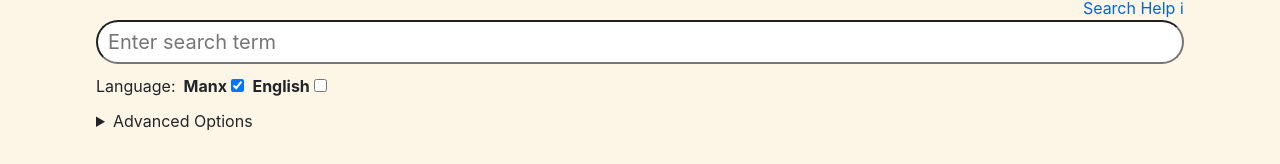
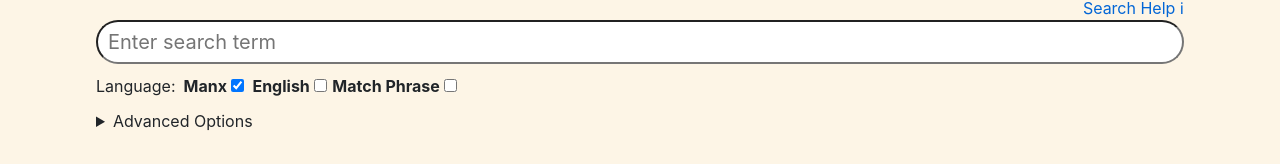
Before and after one commit to david-allison/manx-corpus-search, a React (Create React App) app in the folder CorpusSearch/ClientApp/: page / in a window 1280 px wide. Shown: the part 137-301 px from the top of the page. Built offline with nearby package versions, Linux system fonts and the light colour scheme; no server answers.

Commit message:
feat: add "match phrase"
Fixes #43

```diff
--- a/CorpusSearch/ClientApp/src/components/Home.js
+++ b/CorpusSearch/ClientApp/src/components/Home.js
@@ -21,7 +21,8 @@ export class Home extends Component {
             value: q ?? '',
             searchManx: true,
             searchEnglish: false,
-            dateRange: [1500, Home.currentYear]
+            dateRange: [1500, Home.currentYear],
+            matchPhrase: false,
         };
 
         this.handleChange = this.handleChange.bind(this);
@@ -30,6 +31,8 @@ export class Home extends Component {
 
         this.handleManxChange = this.handleManxChange.bind(this);
         this.handleEnglishChange = this.handleEnglishChange.bind(this);
+        this.handleMatchPhraseChange = this.handleMatchPhraseChange.bind(this);
+
         this.getQuery = this.getQuery.bind(this);
 
     }
@@ -70,6 +73,10 @@ export class Home extends Component {
         this.setState({ searchEnglish: event.target.checked, searchManx: !event.target.checked }, () => this.populateData());
     }
 
+    handleMatchPhraseChange(event) {
+        this.setState({ matchPhrase: event.target.checked }, () => this.populateData());
+    }
+
     render() {
         let searchResults = this.state.loading
             ? <p></p>
@@ -85,7 +92,8 @@ export class Home extends Component {
                     <div className="search-language">
                         Language:
                         <label htmlFor="manxSearch" id="manxSearchLabel">Manx</label> <input id="manxSearch" type="checkbox" checked={this.state.searchManx} defaultChecked={this.state.searchManx} onChange={this.handleManxChange} />
-                        <label htmlFor="englishSearch">English</label> <input id="englishSearch" type="checkbox" checked={this.state.searchEnglish}  defaultChecked={this.state.searchEnglish} onChange={this.handleEnglishChange} /><br />
+                        <label htmlFor="englishSearch">English</label> <input id="englishSearch" type="checkbox" checked={this.state.searchEnglish} defaultChecked={this.state.searchEnglish} onChange={this.handleEnglishChange} />
+                        <label style={{ "paddingLeft": "5px" }} htmlFor="matchPhrase">Match Phrase</label> <input id="matchPhrase" type="checkbox" checked={this.state.matchPhrase} onChange={this.handleMatchPhraseChange} /><br />
                     </div>
 
                     <details className="advanced-options">
@@ -114,7 +122,7 @@ export class Home extends Component {
     }
 
     getQuery() {
-        return this.state.value;
+        return this.state.matchPhrase ? "*" + this.state.value + "*" : this.state.value;
     }
 
     async populateData() {
```
